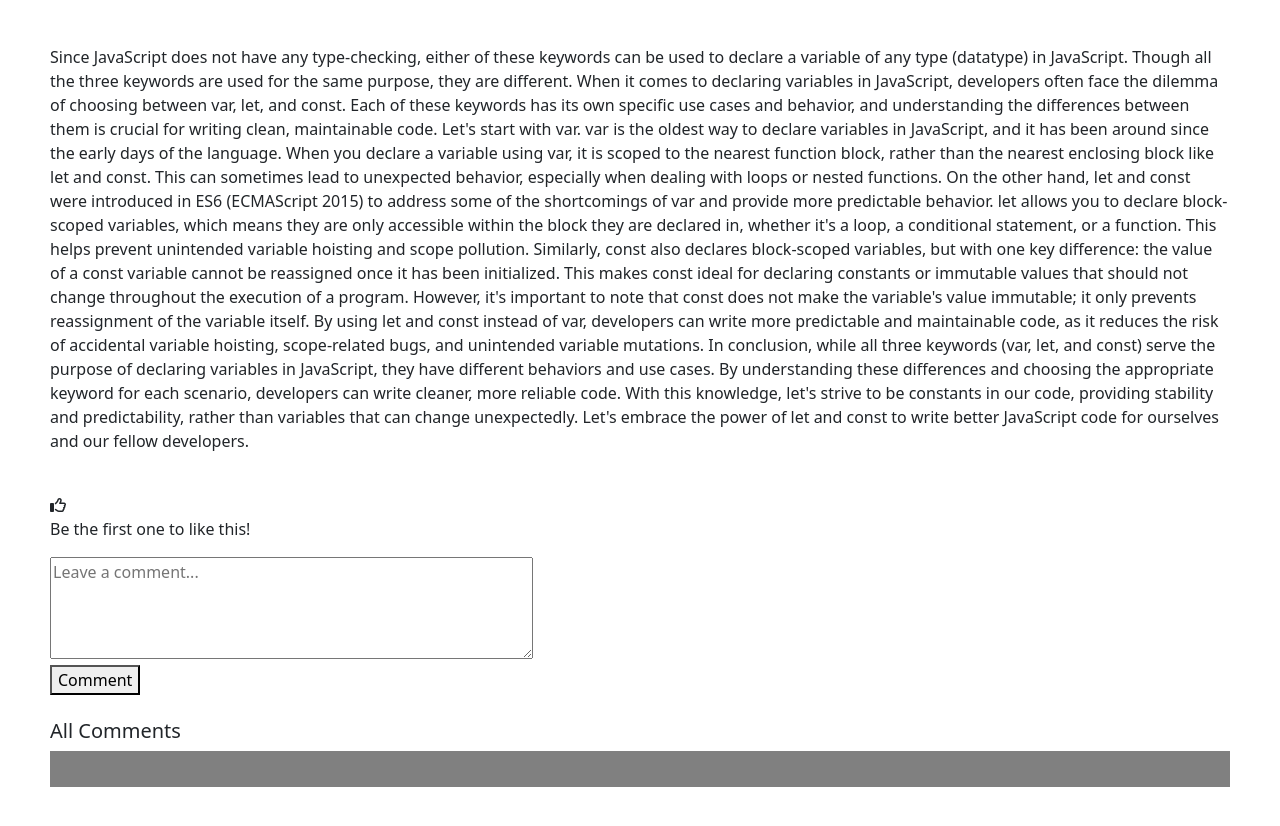
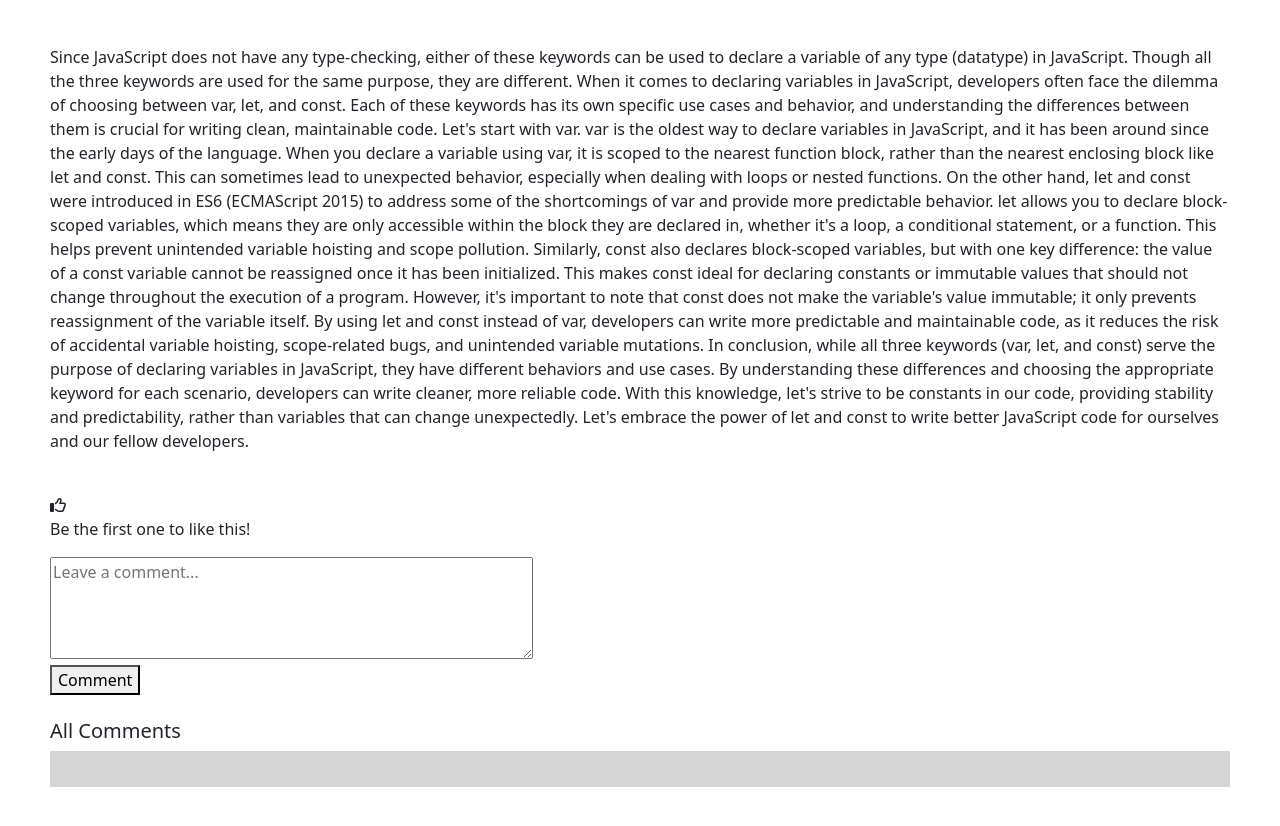
Before and after one commit to arghya984/Scribbler, a website: page html/post1.html in a window 1280 px wide. Shown: the part 238-1064 px from the top of the page. Drawn offline with nearby package versions, Linux system fonts and the light colour scheme; a web font is replaced by a local one.

Commit message:
changed commenct section style

```diff
--- a/styles/post.css
+++ b/styles/post.css
@@ -48,6 +48,6 @@ i{
 
 }
 #allComments{
-    background-color: grey;
+    background-color: #D5D5D5;
     padding: 10px;
 }
```
